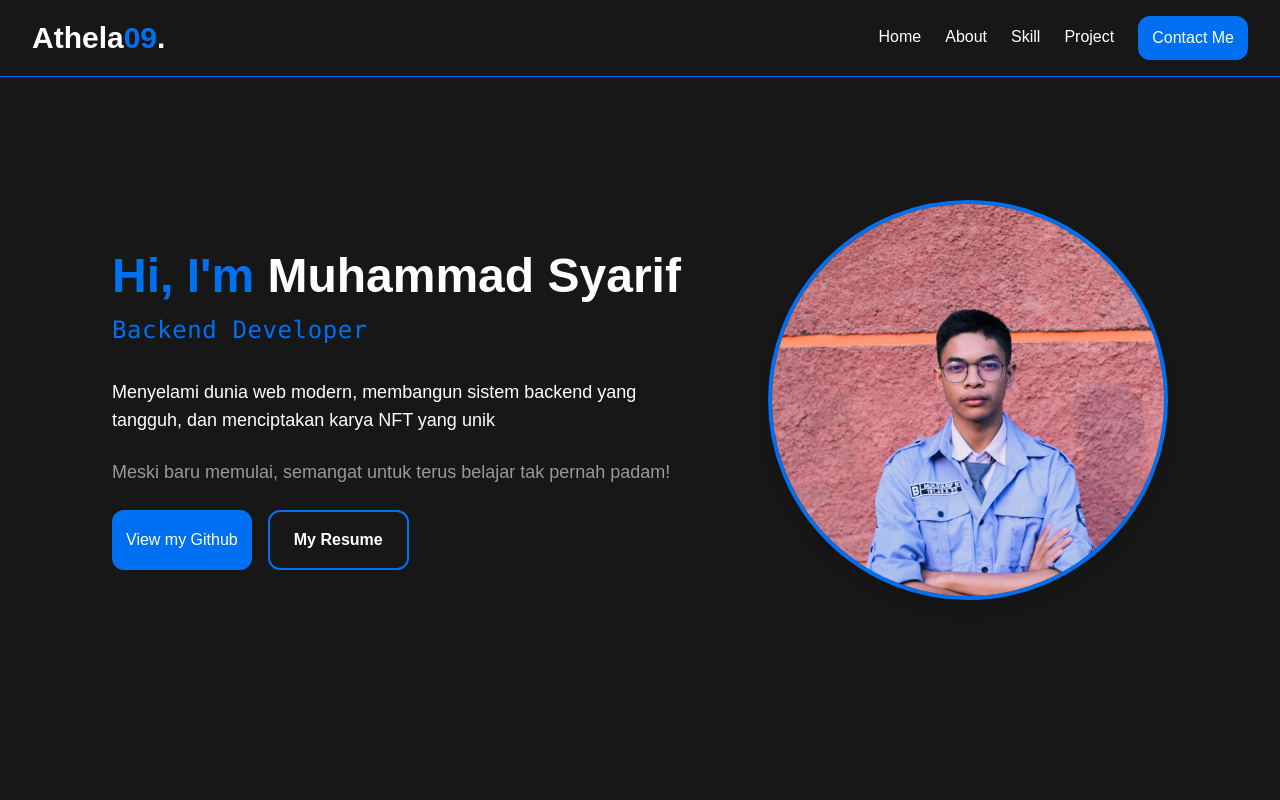
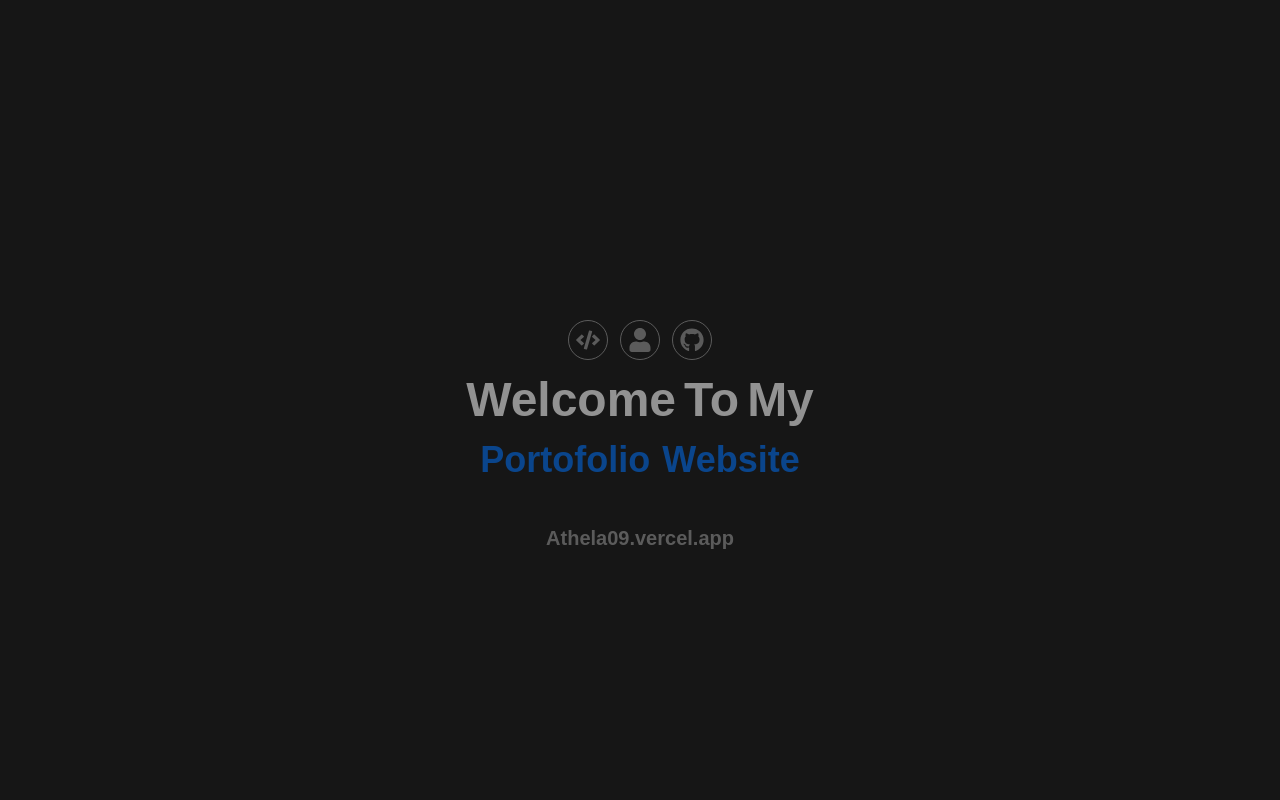
Before and after one commit to Athela19/portofolio-template2, a Next.js app: page / in a window 1280 px wide. Shown: the top 800 px of the page. Built offline with nearby package versions, Linux system fonts and the light colour scheme.

Commit message:
penambahan loading sebelum memasuki website

```diff
--- a/app/layout.js
+++ b/app/layout.js
@@ -1,6 +1,6 @@
 import { Geist, Geist_Mono } from "next/font/google";
 import "./globals.css";
-import Appshell from "@/component/Appshell";
+
 
 const geistSans = Geist({
   variable: "--font-geist-sans",
@@ -16,7 +16,7 @@ export const metadata = {
   title: "Portofolio Athela09",
   description: "Generated by create next app",
   icons: {
-    icon: "/nft/kensa4.png",
+    icon: "/icon.png",
   },
 };
 
@@ -26,7 +26,7 @@ export default function RootLayout({ children }) {
       <body
         className={`${geistSans.variable} ${geistMono.variable} antialiased`}
       >
-        <Appshell>{children}</Appshell>
+     {children}
       </body>
     </html>
   );
--- a/app/page.js
+++ b/app/page.js
@@ -1,11 +1,25 @@
-import Image from "next/image";
+"use client"
+
 import Dashboard from "@/component/Dashboard";
+import React, { useEffect, useState } from "react";
+import LoadingScreen from "@/component/Layout/Loading";
+import Appshell from "@/component/Appshell";
 
 export default function Home() {
+  const [loading, setLoading] = useState(true);
+
+  useEffect(() => {
+    const timer = setTimeout(() => {
+      setLoading(false);
+    }, 7000);
+
+    return () => clearTimeout(timer);
+  }, []);
+
   return (
-   <div>
-    <Dashboard />
-   </div>
-
+    <div>
+      {loading ? <LoadingScreen /> : <Appshell><Dashboard />
+        </Appshell>}
+    </div>
   );
 }
--- /dev/null
+++ b/component/Layout/Loading.jsx
@@ -0,0 +1,114 @@
+import React, { useEffect, useState } from "react";
+import { motion } from "framer-motion";
+import { FaUser, FaCode, FaGithub } from "react-icons/fa";
+
+// Komponen animasi teks ketik
+const TypingText = ({ text = "", speed = 150, delay = 1500 }) => {
+  const [displayedText, setDisplayedText] = useState("");
+
+  useEffect(() => {
+    setDisplayedText(""); // reset saat text berubah
+    if (!text) return;
+
+    let index = 0;
+    let timeoutId;
+
+    const startTyping = () => {
+      const type = () => {
+        setDisplayedText(text.slice(0, index + 1));
+        index++;
+        if (index < text.length) {
+          timeoutId = setTimeout(type, speed);
+        }
+      };
+      type();
+    };
+
+    const delayTimeout = setTimeout(startTyping, delay);
+
+    return () => {
+      clearTimeout(delayTimeout);
+      clearTimeout(timeoutId);
+    };
+  }, [text, speed, delay]);
+
+  return (
+    <p className="text-xl font-bold text-[var(--teks-secondary)]">
+      {displayedText || "\u00A0"}
+    </p>
+  );
+};
+
+// Komponen layar loading
+const LoadingScreen = () => {
+  return (
+    <motion.div
+      initial={{ opacity: 1 }}
+      animate={{ opacity: 0 }}
+      transition={{ duration: 1, ease: "easeInOut", delay: 5 }}
+      className="fixed inset-0 z-50 bg-[var(--background)] flex flex-col items-center justify-center"
+      aria-hidden="true"
+    >
+      {/* Baris ikon */}
+      <div className="flex gap-3 mb-4">
+        {[FaCode, FaUser, FaGithub].map((Icon, i) => (
+          <motion.div
+            key={i}
+            initial={{ y: -100, opacity: 0 }}
+            animate={{ y: 0, opacity: 1 }}
+            transition={{ duration: 1.5, ease: "easeInOut", delay: i * 0.3 }}
+            className="flex h-10 w-10 items-center justify-center rounded-full border border-[var(--teks-secondary)] text-[var(--teks-secondary)]"
+          >
+            <Icon className="text-2xl" />
+          </motion.div>
+        ))}
+      </div>
+
+      {/* Teks "Welcome To My" */}
+      <motion.div
+        initial={{ x: -100, opacity: 0 }}
+        animate={{ x: 0, opacity: 1 }}
+        transition={{ duration: 1.5, ease: "easeInOut", delay: 0 }}
+        className="flex gap-2"
+      >
+        <h1 className="md:text-5xl text-2xl font-bold text-[var(--teks)]">Welcome</h1>
+        {["To", "My"].map((word, i) => (
+          <motion.div
+            key={word}
+            initial={{ x: -75, opacity: 0 }}
+            animate={{ x: 0, opacity: 1 }}
+            transition={{ duration: 1.5, ease: "easeInOut", delay: 0.3 + i * 0.3 }}
+          >
+            <h1 className="md:text-5xl text-2xl font-bold text-[var(--teks)]">{word}</h1>
+          </motion.div>
+        ))}
+      </motion.div>
+
+      {/* Teks "Portofolio Website" */}
+      <div className="flex gap-3 mt-4">
+        {["Portofolio", "Website"].map((word, i) => (
+          <motion.div
+            key={word}
+            initial={{ y: 100, opacity: 0 }}
+            animate={{ y: 0, opacity: 1 }}
+            transition={{ duration: 1.5, ease: "easeInOut", delay: 0.3 + i * 0.3 }}
+          >
+            <h1 className="md:text-4xl text-2xl font-bold text-[var(--primary)]">{word}</h1>
+          </motion.div>
+        ))}
+      </div>
+
+      {/* Animasi teks ketik */}
+      <motion.div
+        initial={{ opacity: 0 }}
+        animate={{ opacity: 1 }}
+        transition={{ duration: 2, ease: "easeInOut", delay: 1.5 }}
+        className="mt-4 absolute md:bottom-62"
+      >
+        <TypingText text="Athela09.vercel.app" speed={150} />
+      </motion.div>
+    </motion.div>
+  );
+};
+
+export default LoadingScreen;
```
Also changed, not shown: public/icon.png (added).
